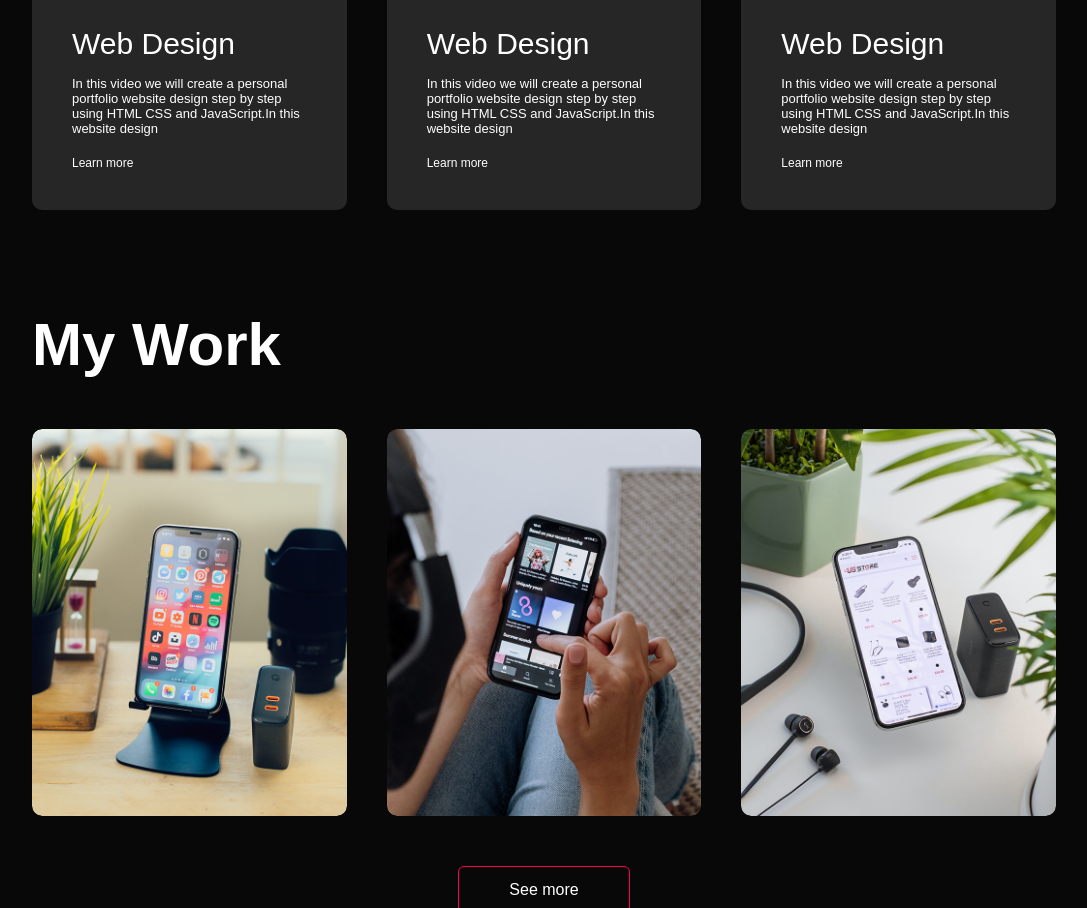
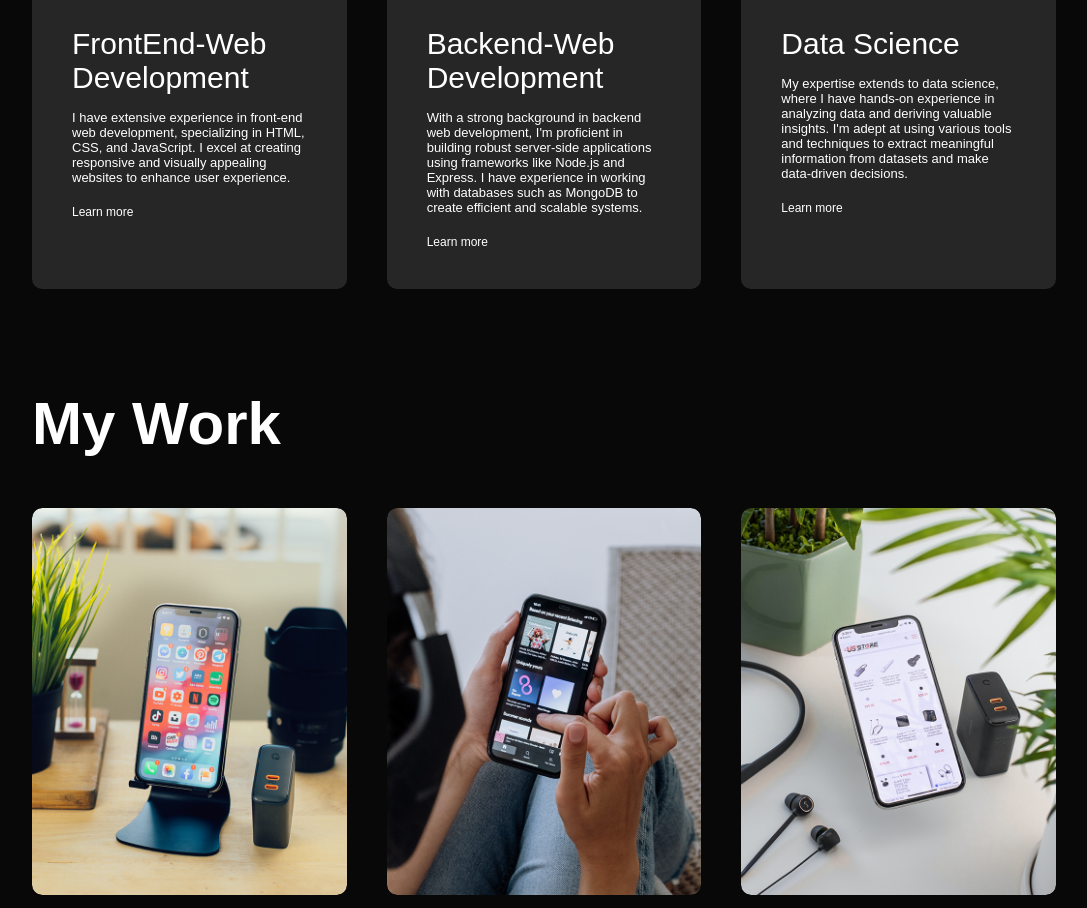
Before and after one commit to Zakihaidari/portfolio, a plain HTML site: page index.html in a window 1280 px wide. Shown: the part 1892-2800 px from the top of the page, without its empty margins (96-1183 px from the left). Drawn offline with Linux system fonts and the light colour scheme.

Commit message:
Improvment

```diff
--- a/index.html
+++ b/index.html
@@ -92,30 +92,31 @@ Header of the page
         <div class="services-list">
             <div>
                 <i class="fa-solid fa-code"></i>
-                <h2>Web Design</h2>
+                <h2>FrontEnd-Web Development</h2>
                 <p>
-                    In this video we will create a personal portfolio website design step by step
-                    using HTML CSS and JavaScript.In this website design
-
+                    I have extensive experience in front-end web development,
+                    specializing in HTML, CSS, and JavaScript.
+                    I excel at creating responsive and visually appealing websites to enhance user experience.
                 </p>
                 <a href="#">Learn more</a>
             </div>
             <div>
                 <i class="fa-solid fa-crop-simple"></i>
-                <h2>Web Design</h2>
+                <h2>Backend-Web Development</h2>
                 <p>
-                    In this video we will create a personal portfolio website design step by step
-                    using HTML CSS and JavaScript.In this website design
-
+                    With a strong background in backend web development, I'm proficient in building robust server-side applications using frameworks like Node.js and Express.
+                    I have experience in working with databases such as MongoDB to create efficient and scalable systems.
                 </p>
                 <a href="#">Learn more</a>
             </div>
             <div>
                 <i class="fa-brands fa-app-store-ios"></i>
-                <h2>Web Design</h2>
+                <h2>Data Science</h2>
                 <p>
-                    In this video we will create a personal portfolio website design step by step
-                    using HTML CSS and JavaScript.In this website design
+                    My expertise extends to data science,
+                    where I have hands-on experience in analyzing data and deriving valuable insights.
+                    I'm adept at using various tools and techniques to extract
+                    meaningful information from datasets and make data-driven decisions.
 
                 </p>
                 <a href="#">Learn more</a>
@@ -136,8 +137,10 @@ Header of the page
                 <img src="images/work-1.png" >
                 <div class="layer">
                     <h3>Movie App</h3>
-                    <p>Learn How To Make A Portfolio Website Using HTML CSS JavaScript |
-                        Complete Responsive Website Design | Make Personal portfolio website</p>
+                    <p> Experience the development of a Movie App using Java Servlets, JSP, JDBC, and MySQL.
+                        Learn how to build a dynamic web application that interacts with a database to display
+                        movie information, handle user requests, and provide a seamless browsing experience.
+                    </p>
                         <a href="#"><i class="fa-solid fa-arrow-up-right-from-square"></i></a>
                 </div>
             </div>
@@ -154,8 +157,10 @@ Header of the page
                 <img src="images/work-3.png" >
                 <div class="layer">
                     <h3>Book Store</h3>
-                    <p>Learn How To Make A Portfolio Website Using HTML CSS JavaScript |
-                        Complete Responsive Website Design | Make Personal portfolio website</p>
+                    <p> Explore the development of a Book Store application using Spring Boot, MySQL,
+                        and React. Learn how to integrate Spring Boot to handle backend operations,
+                        use MySQL as the database, and build a user-friendly frontend with React.
+                    </p>
                         <a href="#"><i class="fa-solid fa-arrow-up-right-from-square"></i></a>
                 </div>
             </div>
@@ -173,8 +178,8 @@ Header of the page
         <div class="row">
             <div class="contact-left">
                 <h1 class="sub-title">Contact Me</h1>
-                <p><i class="fa-solid fa-square-envelope"></i>Zakihaidari888@gmail.com</p>
-                <p><i class="fa-solid fa-phone"></i>0567222666</p>
+                <p><i class="fa-solid fa-square-envelope"></i>Zakhaidari313@gmail.com</p>
+                <p><i class="fa-solid fa-phone"></i>05672xxxx</p>
                 <div class="social-icons">
                     <a href="#"><i class="fa-brands fa-facebook"></i></a>
                     <a href="#"><i class="fa-brands fa-square-x-twitter"></i></a>
--- a/style.css
+++ b/style.css
@@ -17,13 +17,9 @@ body {
 #header{
   width:100%;
   height: 120vh;
-  background-image: linear-gradient(to right, rgba(8, 8, 8, 0.7), rgba(8, 8, 8, 0.7)), url(images/background.JPG);
+  background-image: linear-gradient(to right, rgba(8, 8, 8, 1.9), rgba(8, 8, 8, 0.9)), url(images/background2.JPG);
   background-size: cover;
-  background-color: #080808;;
-  background-position: 100% center;
-  background-repeat: no-repeat;
-
-
+  background-position: center;
 }
 
 /* the badding based the course is  padding 10px 10px; */
```
Also changed, not shown: images/background2.jpg (added).
